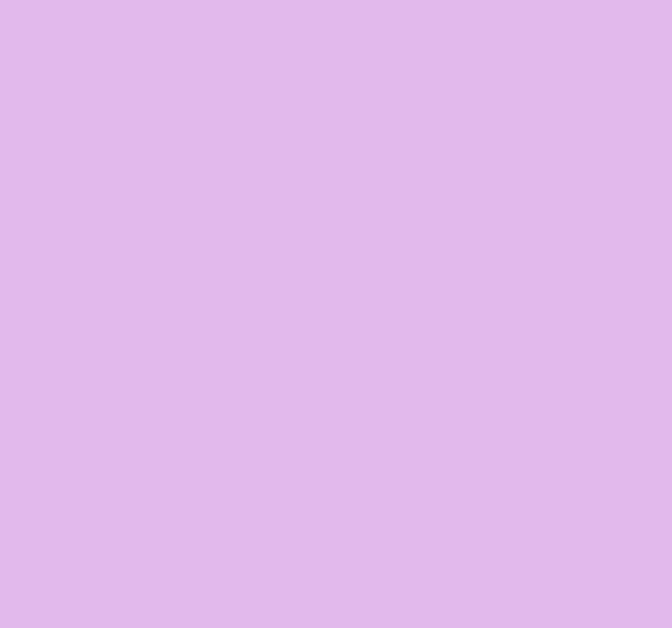
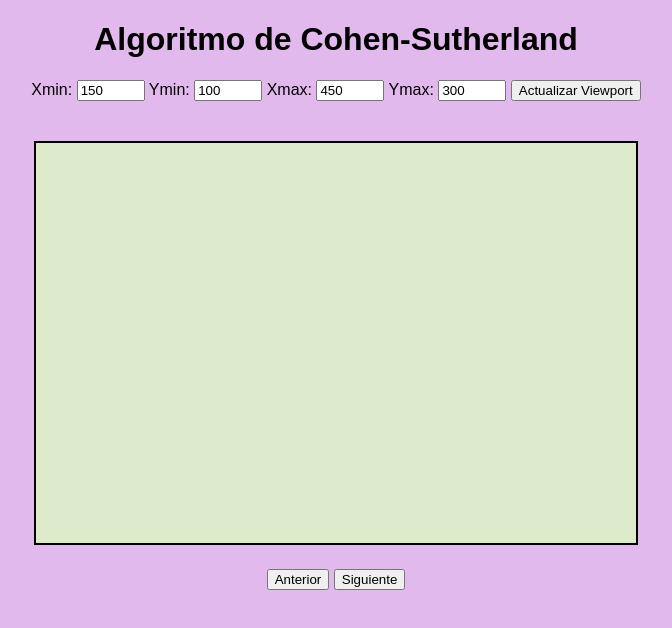
Before and after one commit to Klaudia-28/taller31, a plain HTML site: page index.html in a window 1280 px wide. Shown: the whole page, without its empty margins (304-976 px from the left). Drawn offline with Linux system fonts and the light colour scheme.

Commit message:
Creacion de estructura base del archivo HTML

```diff
--- a/index.html
+++ b/index.html
@@ -4,10 +4,8 @@
     <meta charset="UTF-8">
     <meta name="viewport" content="width=device-width, initial-scale=1.0">
     <title>Algoritmo Cohen-Sutherland</title>
-</head>
-<body>
+
     <style>
-
         body{
             font-family: Arial, sans-serif;
             text-align: center;
@@ -31,7 +29,38 @@
         input{
             width: 60px;
         }
+    </style>
+</head>
+<body>
 
-    </style>
+    <h1>Algoritmo de Cohen-Sutherland</h1>
+
+    <div class="controls">
+        <label>Xmin:</label>
+        <input type="number" id="xmin" value="150">
+        <label>Ymin:</label>
+        <input type="number" id="ymin" value="100">
+        <label>Xmax:</label>
+        <input type="number" id="xmax" value="450">
+        <label>Ymax:</label>
+        <input type="number" id="ymax" value="300">
+        <button id="update">Actualizar Viewport</button>
+
+    </div>
+
+    <canvas id="canvas" width="600" height="400"></canvas>
+
+    <div class="buttons">
+
+        <button id="prev">Anterior</button>
+        <button id="next">Siguiente</button>
+
+    </div>
+
+    <p id="caseText"></p>
+
+    <script src="script.js"></script>
+
 </body>
+
 </html>
```
